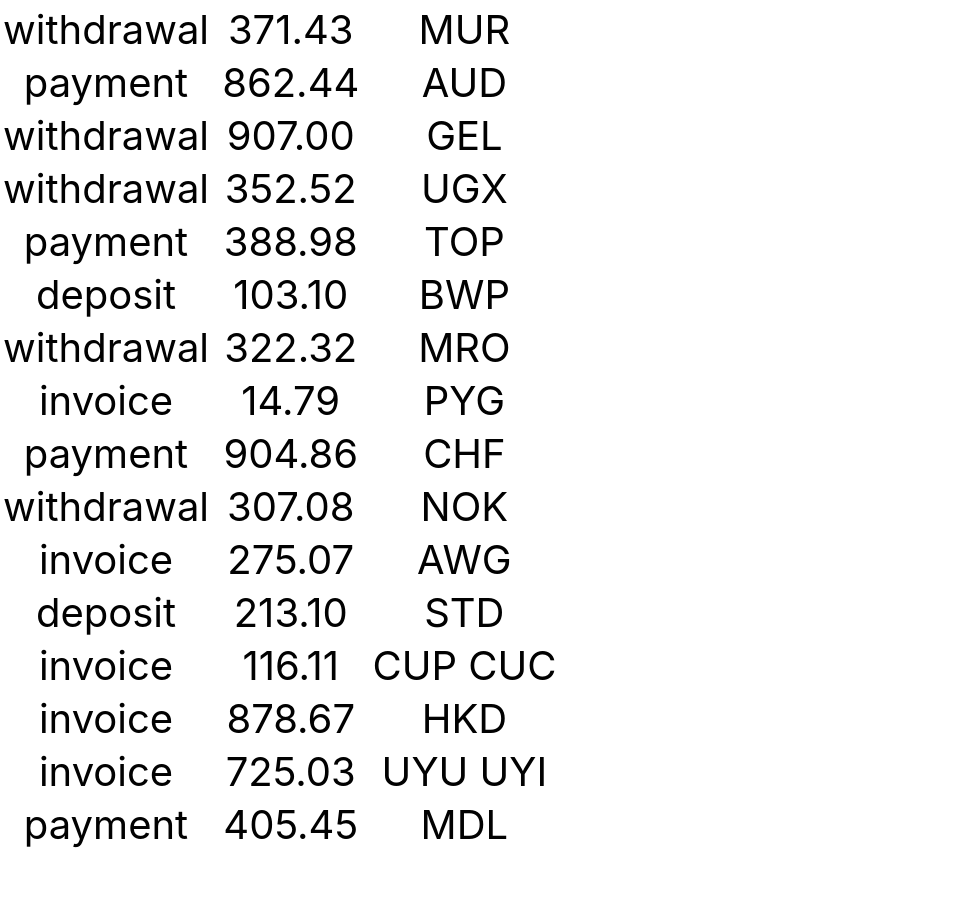
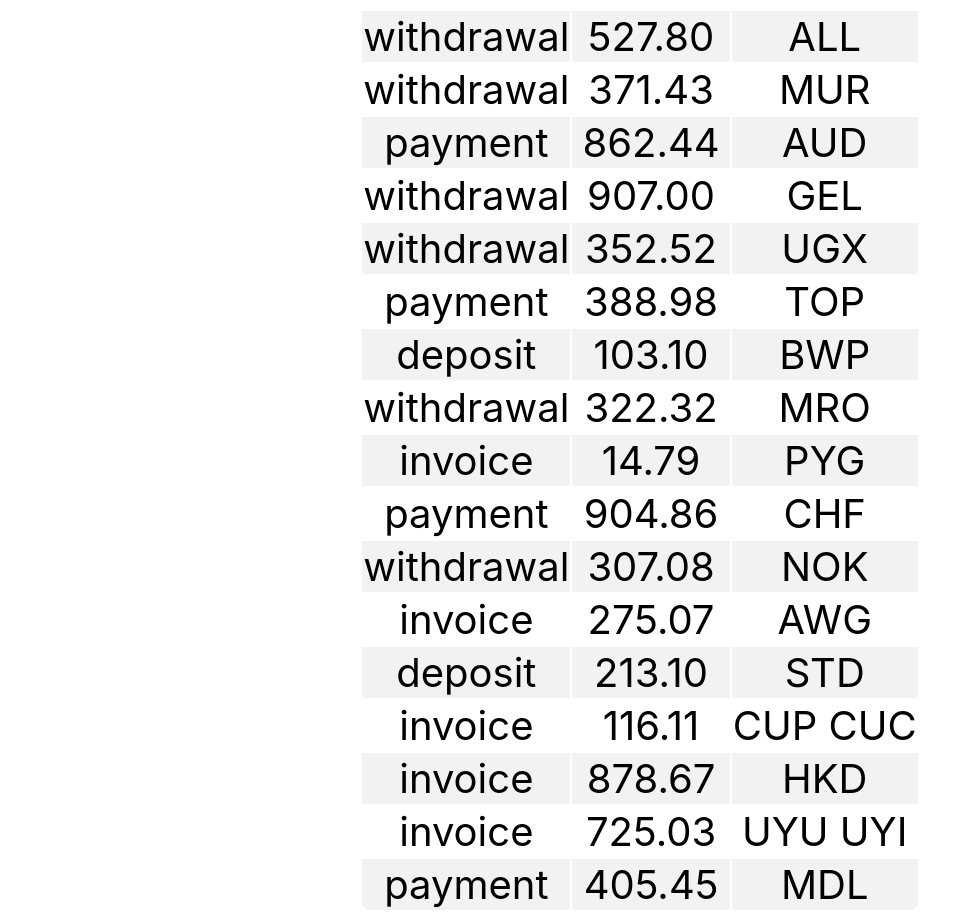
Before and after one commit to AndreyTarkaniy/goit-react-hw-01-components, a React (Create React App) app: page / in a window 1280 px wide. Shown: the part 2030-2942 px from the top of the page, without its empty margins (0-977 px from the left). Before the commit the page ends 2882 px from the top, so only its background shows below. Built offline with nearby package versions, Linux system fonts and the light colour scheme.

Commit message:
add minimal trasaction styles

```diff
--- a/src/components/transactionHistory/TransactionHistory.jsx
+++ b/src/components/transactionHistory/TransactionHistory.jsx
@@ -1,6 +1,8 @@
+import css from 'components/transactionHistory/TransactionHistory.module.css';
+
 export const TransactionHistory = ({ items }) => {
   return (
-    <table className="transaction-history">
+    <table className={css.transHistory}>
       <thead>
         <tr>
           <th>Type</th>
@@ -11,10 +13,10 @@ export const TransactionHistory = ({ items }) => {
 
       <tbody>
         {items.map(item => (
-          <tr key={item.id}>
-            <td>{item.type}</td>
-            <td>{item.amount}</td>
-            <td>{item.currency}</td>
+          <tr className={css.row} key={item.id}>
+            <td className={css.transData}>{item.type}</td>
+            <td className={css.transData}>{item.amount}</td>
+            <td className={css.transData}>{item.currency}</td>
           </tr>
         ))}
       </tbody>
--- /dev/null
+++ b/src/components/transactionHistory/TransactionHistory.module.css
@@ -0,0 +1,19 @@
+.transHistory {
+  margin: 100px auto 0 auto;
+}
+
+.columnHeader:first-child {
+  border-radius: 0.5rem 0 0 0;
+}
+.columnHeader:last-child {
+  border-radius: 0 0.5rem 0 0;
+}
+.row:last-child .transData:first-child {
+  border-radius: 0 0 0 0.5rem;
+}
+.row:last-child .transData:last-child {
+  border-radius: 0 0 0.5rem 0;
+}
+.row:nth-child(even) {
+  background-color: #f2f2f2;
+}
```
